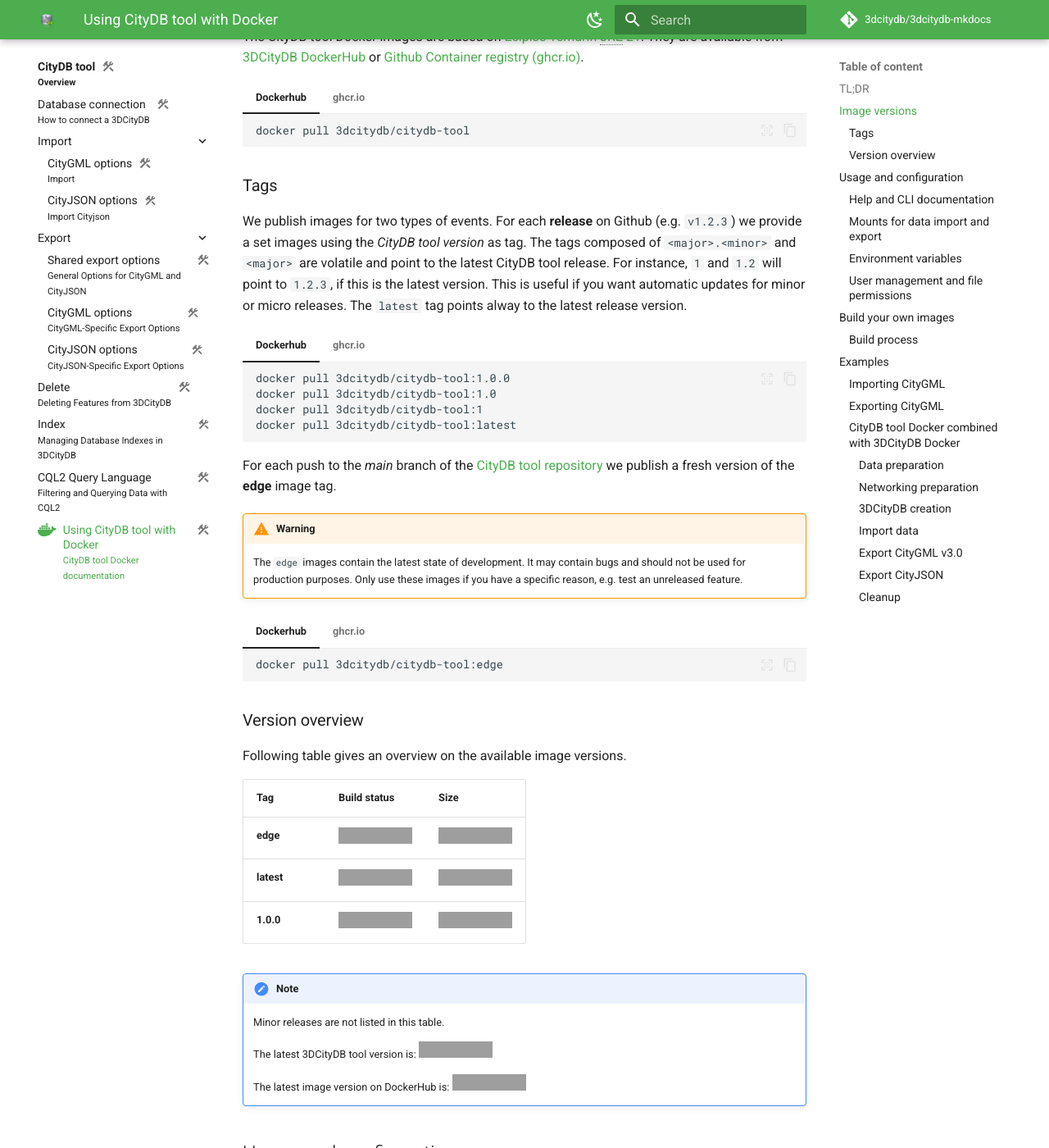
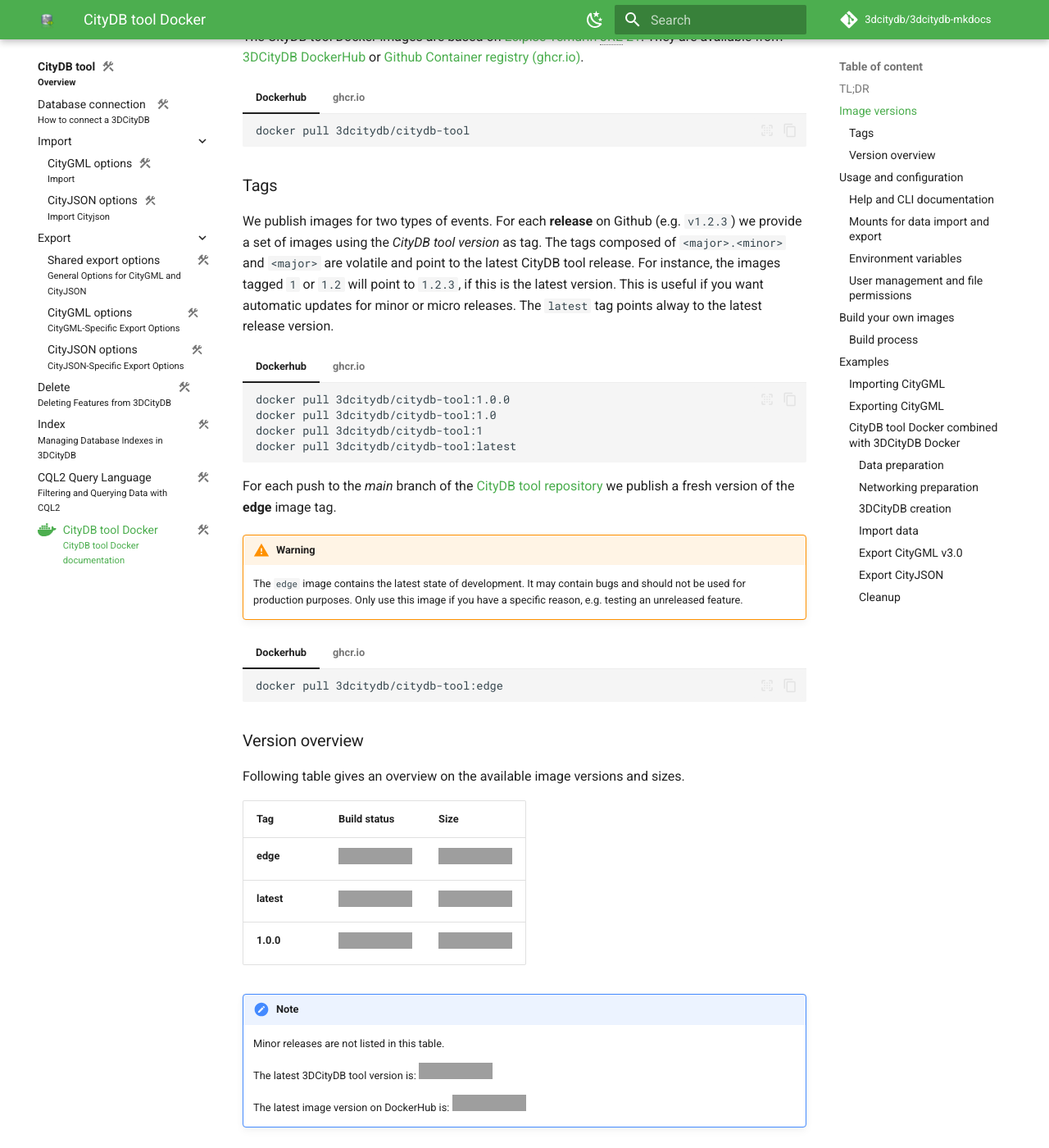
Before and after one commit to BWibo/3dcitydb-mkdocs, an MkDocs documentation site: the page built from docs/citydb-tool/docker.md, in a window 1280 px wide and 1400 px high, scrolled down 1023 px, cut to the strip 0-1400 px from the top of the window. Shown: the whole strip at 82% size. Built offline with MkDocs 1.6.1 and Material for MkDocs 9.7.7, drawn with Linux system fonts in a browser that asks for light colours; emoji names are drawn with the system emoji font; comment, search, counter and statistics services are not loaded; some of the changed text lies outside the part shown; grey boxes are pictures that could not be loaded.

Commit message:
corrections citydb-tool

```diff
--- a/docs/citydb-tool/docker.md
+++ b/docs/citydb-tool/docker.md
@@ -9,7 +9,7 @@
   - citydb-tool
 ---
 
-# Using CityDB tool with Docker
+# CityDB tool Docker
 
 The CityDB tool Docker images expose the capabilities of the [`citydb-tool`](../citydb-tool/index.md) CLI for dockerized applications and workflows. Using Docker is the quickest way to get started with CityDB tool, as no setup and installed Java runtime are required. See [here](../first-steps/docker.md#get-docker) for more on how to get Docker.
 
@@ -59,8 +59,8 @@
 
 ### Tags
 
-We publish images for two types of events. For each __release__ on Github (e.g. `v1.2.3`) we provide a set images using the _CityDB tool version_ as tag.
-The tags composed of `<major>.<minor>` and `<major>` are volatile and point to the latest CityDB tool release. For instance, `1` and `1.2` will point to `1.2.3`, if this is the latest version. This is useful if you want automatic updates for minor or micro releases. The `latest` tag points alway to the latest release version.
+We publish images for two types of events. For each __release__ on Github (e.g. `v1.2.3`) we provide a set of images using the _CityDB tool version_ as tag.
+The tags composed of `<major>.<minor>` and `<major>` are volatile and point to the latest CityDB tool release. For instance, the images tagged `1` or `1.2` will point to `1.2.3`, if this is the latest version. This is useful if you want automatic updates for minor or micro releases. The `latest` tag points alway to the latest release version.
 
 === "Dockerhub"
 
@@ -83,7 +83,7 @@
 For each push to the _main_ branch of the [CityDB tool repository](https://github.com/3dcitydb/citydb-tool){target="blank"} we publish a fresh version of the __edge__ image tag.
 
 !!! warning
-    The `edge` images contain the latest state of development. It may contain bugs and should not be used for production purposes. Only use these images if you have a specific reason, e.g. test an unreleased feature.
+    The `edge` image contains the latest state of development. It may contain bugs and should not be used for production purposes. Only use this image if you have a specific reason, e.g. testing an unreleased feature.
 
 === "Dockerhub"
 
@@ -99,7 +99,7 @@
 
 ### Version overview
 
-Following table gives an overview on the available image versions.
+Following table gives an overview on the available image versions and sizes.
 
 |   Tag  | Build status | Size |
 | :------ | :---------------- | :---------------- |
```
